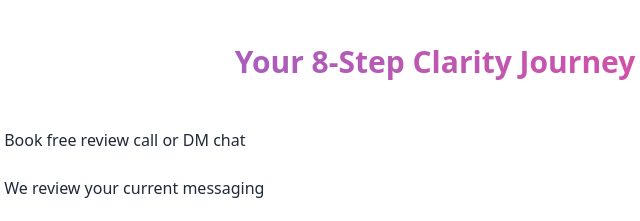
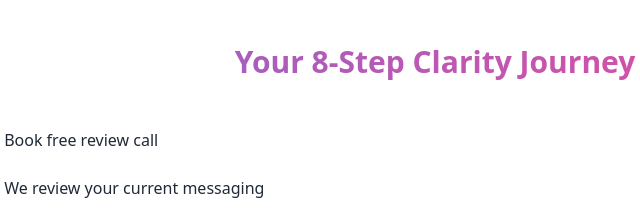
Before and after one commit to Spacelight0/Offeriq2, a plain HTML site: page index.html in a window 1280 px wide. Shown: the part 1900-2121 px from the top of the page, 205-845 px from the left. Drawn offline with nearby package versions, Linux system fonts and the light colour scheme.

Commit message:
Update index.html

```diff
--- a/index.html
+++ b/index.html
@@ -177,7 +177,7 @@
     <div class="max-w-4xl mx-auto">
       <h2 class="text-3xl font-bold text-center mb-12 gradient-text">Your 8-Step Clarity Journey</h2>
       <ul class="space-y-6">
-        <li class="flex items-start space-x-4"><span class="step-number">1</span> Book free review call or DM chat</li>
+        <li class="flex items-start space-x-4"><span class="step-number">1</span> Book free review call</li>
         <li class="flex items-start space-x-4"><span class="step-number">2</span> We review your current messaging</li>
         <li class="flex items-start space-x-4"><span class="step-number">3</span> You share all your offer links</li>
         <li class="flex items-start space-x-4"><span class="step-number">4</span> We agree on scope & discuss pricing</li>
```
